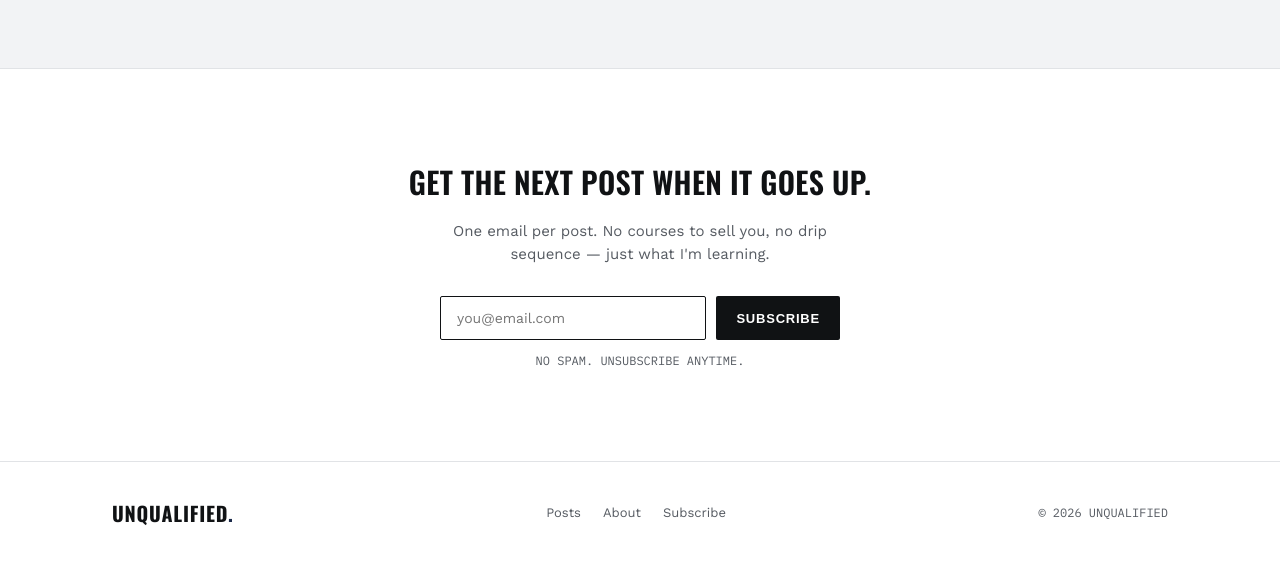
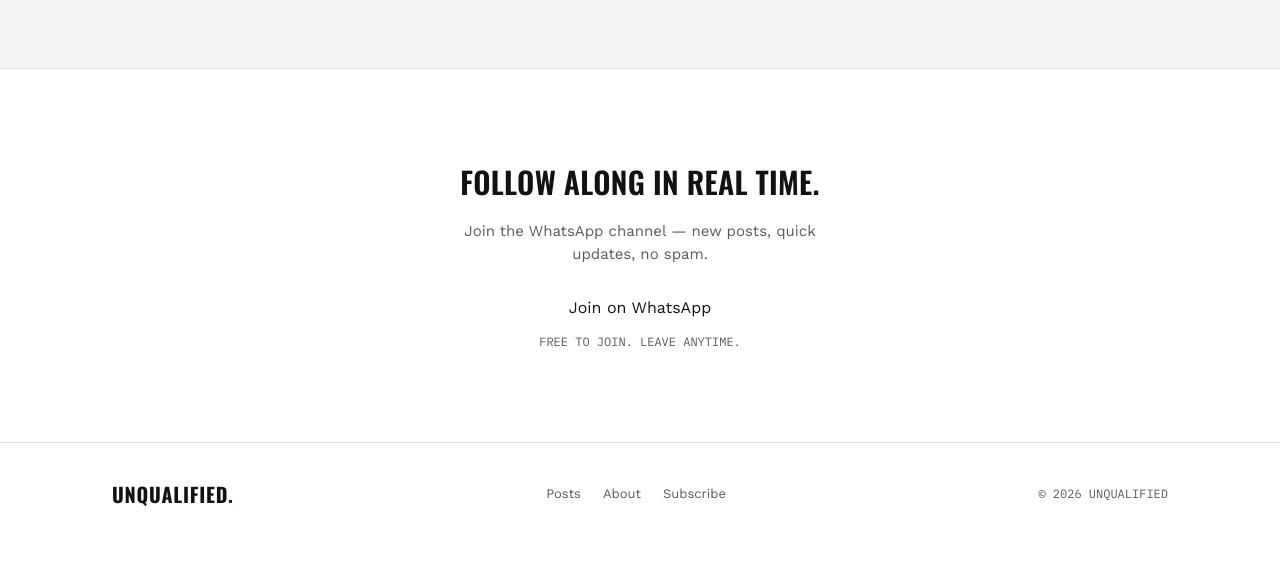
Before and after one commit to jessesgithubaccount/unqualified, an Eleventy site: page index.njk in a window 1280 px wide. Shown: the part 2987-3550 px from the top of the page. Built offline with nearby package versions, Linux system fonts and the light colour scheme; Eleventy itself is replaced by a stand-in of ours; files that its build step writes are made by us from their sources.

Commit message:
Update index.njk

```diff
--- a/index.njk
+++ b/index.njk
@@ -107,13 +107,9 @@ title: Home
 
 <section class="subscribe" id="subscribe">
   <div class="wrap">
-    <h2>Get the next post when it goes up.</h2>
-    <p>One email per post. No courses to sell you, no drip sequence — just what I'm learning.</p>
-    <form class="sub-form" onsubmit="event.preventDefault();">
-      <label for="email" style="position:absolute; left:-9999px;">Email address</label>
-      <input id="email" type="email" placeholder="you@email.com" required>
-      <button type="submit">Subscribe</button>
-    </form>
-    <div class="sub-note">NO SPAM. UNSUBSCRIBE ANYTIME.</div>
+    <h2>Follow along in real time.</h2>
+    <p>Join the WhatsApp channel — new posts, quick updates, no spam.</p>
+    <a class="btn-whatsapp" href="https://wa.me/254718300059" target="_blank" rel="noopener">Join on WhatsApp</a>
+    <div class="sub-note">FREE TO JOIN. LEAVE ANYTIME.</div>
   </div>
 </section>
```
